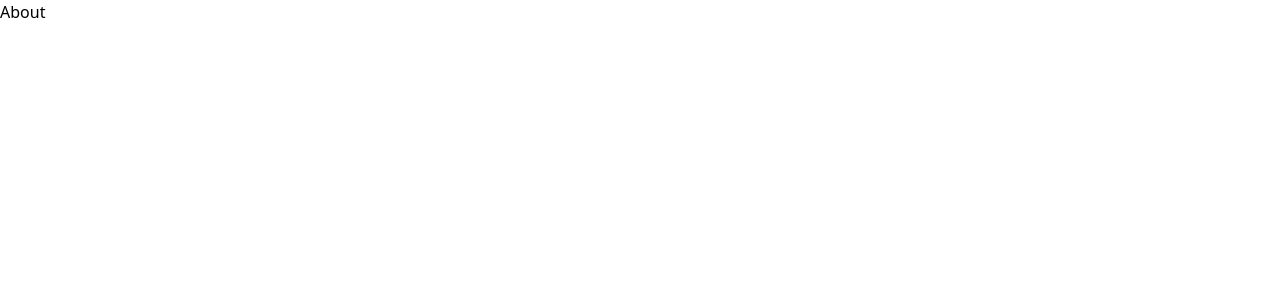
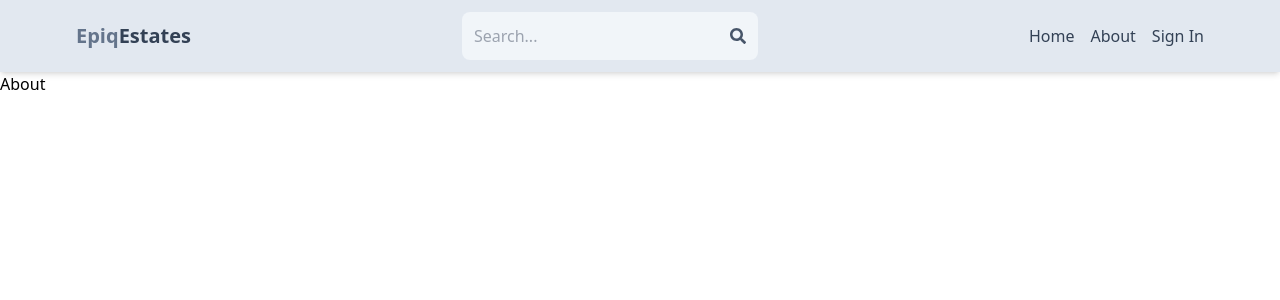
Before and after one commit to Epiq122/mern-estate, a React (Vite) app in the folder client/: page /about in a window 1280 px wide. Shown: the top 300 px of the page. Built offline with nearby package versions, Linux system fonts and the light colour scheme.

Commit message:
created the header component and added the link routes for the other pages

```diff
--- a/client/package.json
+++ b/client/package.json
@@ -12,6 +12,7 @@
   "dependencies": {
     "react": "^18.2.0",
     "react-dom": "^18.2.0",
+    "react-icons": "^4.11.0",
     "react-router-dom": "^6.16.0"
   },
   "devDependencies": {
--- a/client/src/App.jsx
+++ b/client/src/App.jsx
@@ -4,10 +4,12 @@
 import SignIn from "./pages/SignIn.jsx";
 import SignUp from "./pages/SignUp.jsx";
 import Profile from "./pages/Profile.jsx";
+import Header from "./components/Header.jsx";
 
 function App() {
     return (
         <BrowserRouter>
+            <Header/>
             <Routes>
                 <Route path="/" element={<Home/>}/>
                 <Route path="/signin" element={<SignIn/>}/>
--- /dev/null
+++ b/client/src/components/Header.jsx
@@ -0,0 +1,35 @@
+import {FaSearch} from "react-icons/fa";
+import {Link} from "react-router-dom";
+
+function Header() {
+    return (
+        <header className="bg-slate-200 shadow-md">
+            <div className="flex justify-between items-center max-w-6xl mx-auto p-3">
+                <Link to={"/"}>
+                    <h1 className="font-bold text-sm sm:text-xl flex flex-wrap"><span
+                        className="text-slate-500">Epiq</span>
+                        <span className="text-slate-700">Estates</span>
+                    </h1>
+                </Link>
+                <form className="bg-slate-100 p-3 rounded-lg flex items-center">
+                    <input type="text" placeholder="Search..."
+                           className="bg-transparent focus:outline-none w-24 sm:w-64"/>
+                    <FaSearch className="text-slate-600"/>
+                </form>
+                <ul className="flex gap-4">
+                    <Link to={"/"}>
+                        <li className="hidden sm:inline text-slate-700 hover:underline">Home</li>
+                    </Link>
+                    <Link to={"/about"}>
+                        <li className="hidden sm:inline text-slate-700 hover:underline">About</li>
+                    </Link>
+                    <Link to={"/signin"}>
+                        <li className="text-slate-700 hover:underline">Sign In</li>
+                    </Link>
+                </ul>
+            </div>
+        </header>
+    )
+}
+
+export default Header
```
Also changed, not shown: 1 other file (tests, documents, lock files or other folders).
